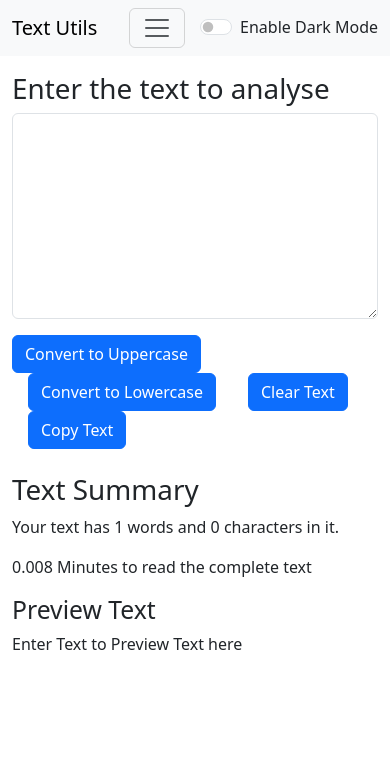
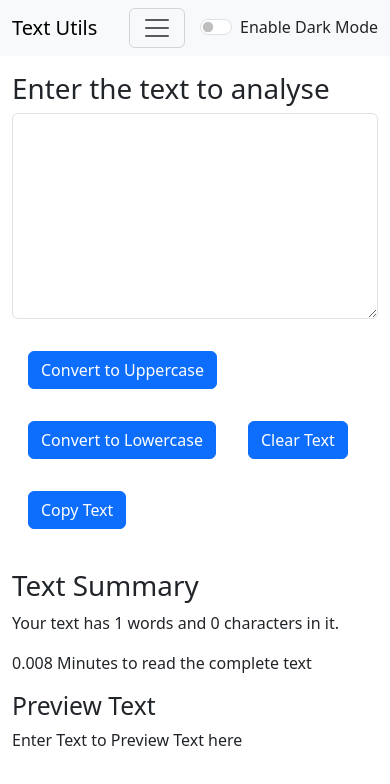
Before and after one commit to Umang-saxena/Text-Utils, a React (Create React App) app: page / in a window 390 px wide. Shown: the top 784 px of the page. Built offline with nearby package versions, Linux system fonts and the light colour scheme.

Commit message:
Minor changes in design for mobile devices

```diff
--- a/src/components/TextForm.js
+++ b/src/components/TextForm.js
@@ -40,10 +40,10 @@ export default function TextForm(props) {
                     rows="8"
                 ></textarea>
             </div>
-            <button className="btn btn-primary" onClick={handleUpClick} >Convert to Uppercase</button>
-            <button className="btn btn-primary mx-3" onClick={handleLowClick} >Convert to Lowercase</button>
-            <button className="btn btn-primary mx-3" onClick={handleTextClear} >Clear Text</button>
-            <button className="btn btn-primary mx-3" onClick={handleCopyText} >Copy Text</button>
+            <button className="btn btn-primary mx-3 my-3" onClick={handleUpClick} >Convert to Uppercase</button>
+            <button className="btn btn-primary mx-3 my-3" onClick={handleLowClick} >Convert to Lowercase</button>
+            <button className="btn btn-primary mx-3 my-3" onClick={handleTextClear} >Clear Text</button>
+            <button className="btn btn-primary mx-3 my-3" onClick={handleCopyText} >Copy Text</button>
         </div>
         <div className="container my-4 ">
             <h1 className={`text-${props.mode==='light'?'dark':'light'}`}>Text Summary</h1>
```
